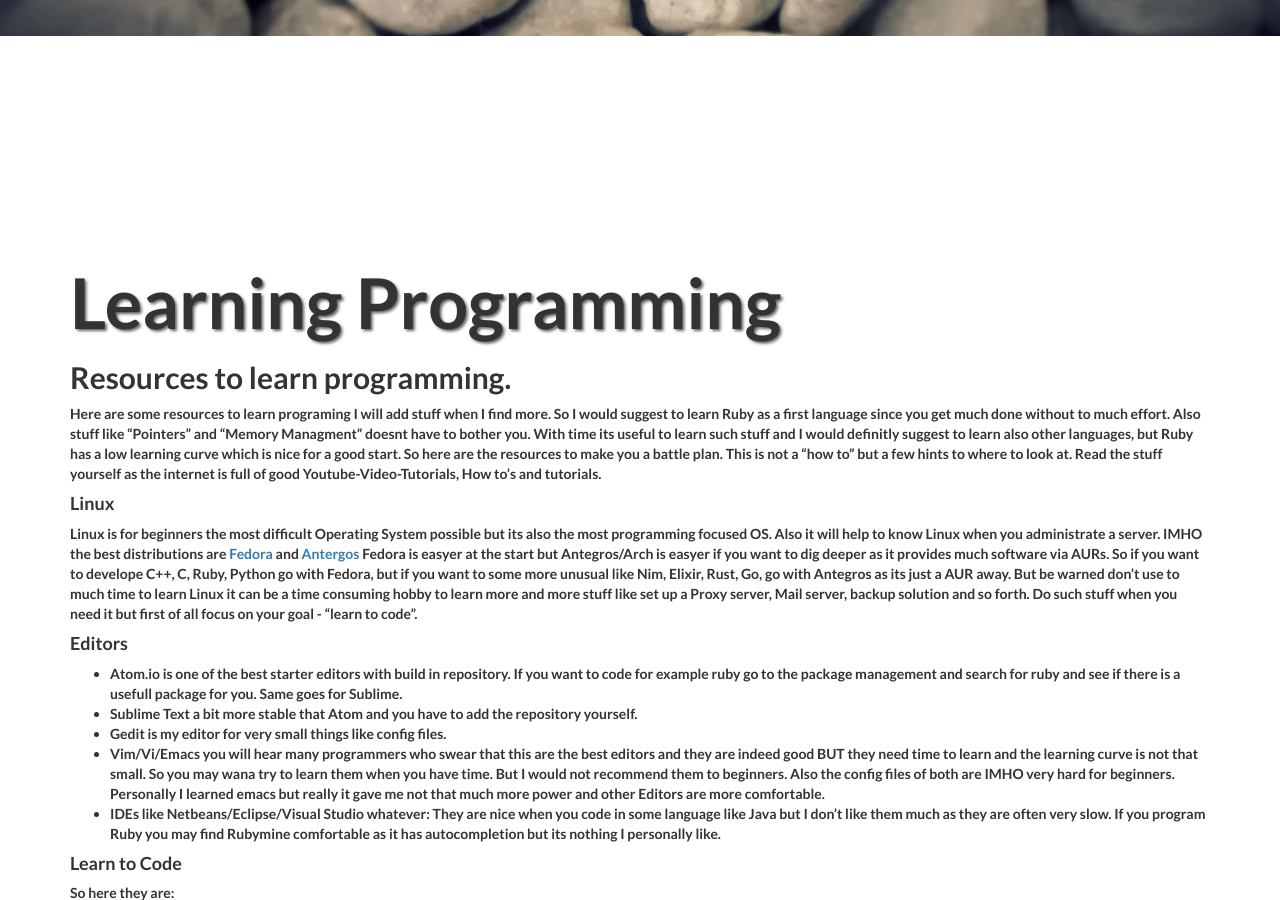
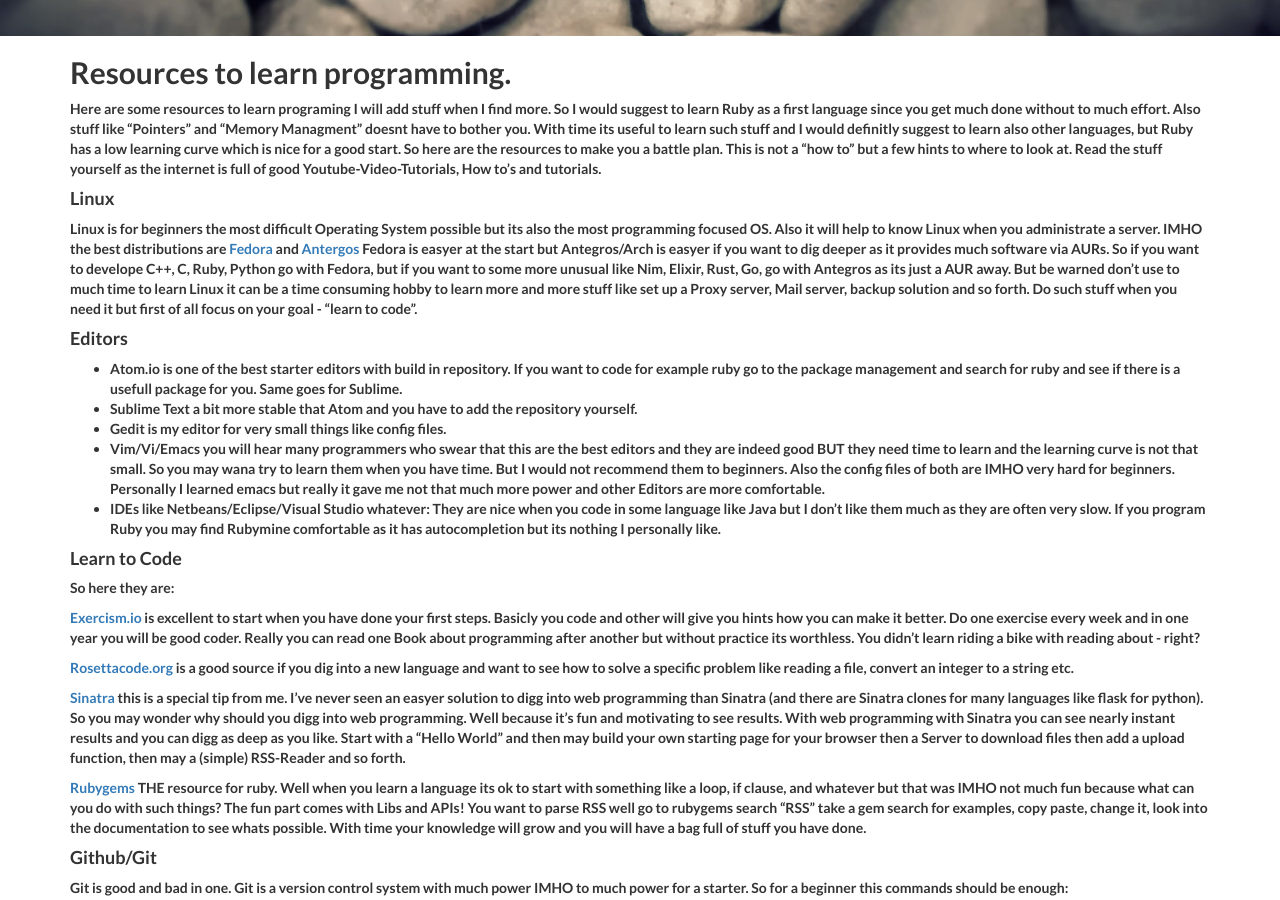
Before and after one commit to TheAnonymous/TheAnonymous.github.io, a Jekyll site: the page built from _posts/2015-03-16-learn-programming.markdown, in a window 1280 px wide and 900 px high, scrolled down 695 px. Built offline with Jekyll 4.4.1, drawn with Linux system fonts in a browser that asks for light colours; nearby versions of some CDN libraries; library files that are not in the unit come from our copies.

Commit message:
changed small things

```diff
--- a/_layouts/post.html
+++ b/_layouts/post.html
@@ -9,9 +9,6 @@
 
 				<div class="row">
 						<div class="col-lg-12">
-								<div class="intro-message">
-										<h1>{{ page.title }}</h1>
-										<h3>{{ page.subTitle }}</h3>
 										{{content}}
 								</div>
 						</div>
```
Also changed, not shown: 2 other files.
